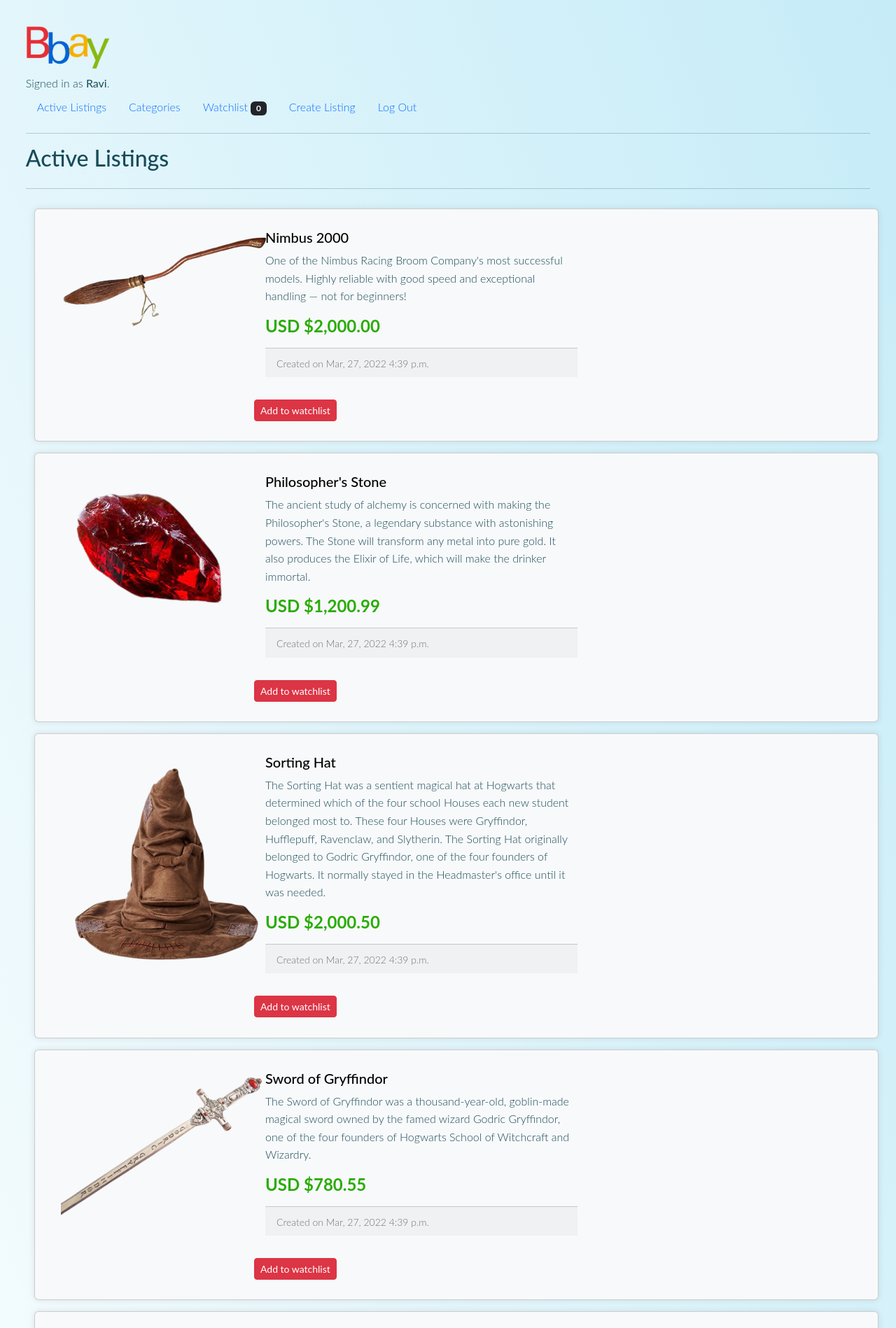
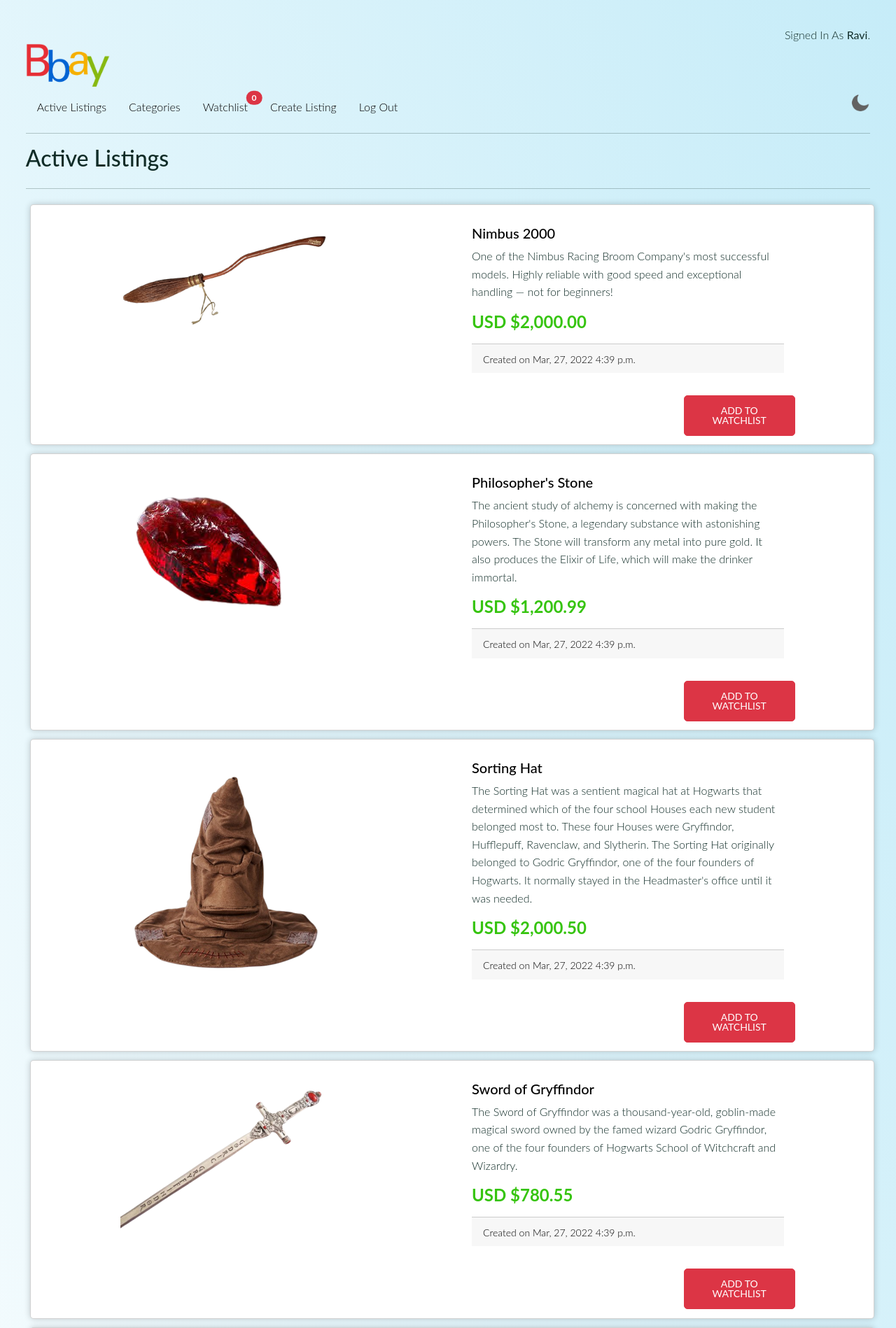
Before and after one commit to rudugampola/BBay-Auction, a Django app: page /listings in a window 1280 px wide. Shown: the top 1898 px of the page at 70% size. Run offline with Django 3.2, Linux system fonts and the light colour scheme; a user stored in the database is signed in; data comes from the database, SQL or seed files in the repository; both versions use the stored data as it was after the commit; data that the repository does not hold is empty.

Commit message:
Updated css, dark/light mode, search bar, alerts

```diff
--- a/auctions/static/css/styles.css
+++ b/auctions/static/css/styles.css
@@ -1,16 +1,57 @@
-/* body {
-    padding: 100px;
-} */
+*,
+*::before,
+*::after {
+    box-sizing: border-box;
+}
 
-.body {
-    /*rgb(198, 236, 248)  */
-    background: linear-gradient(to left bottom, rgb(198, 236, 248), rgb(255, 255, 255));
-    /* background: #f08725; */
-    color: #184b5a;
+:root {
+    --clr-light: linear-gradient(to left bottom, rgb(198, 236, 248), rgb(255, 255, 255));
+    --clr-dark: #102c27;
+    --clr-primary: white;
+    --clr-secondary: #c3fcf2;
+    --clr-accent: black;
+    --price-color: #36c40f;
+
+    --foreground: var(--clr-dark);
+    --background: var(--clr-light);
+}
+
+#icon {
+    width: 30px;
+    cursor: pointer;
+}
+
+.darkmode {
+    --clr-light: white;
+    --clr-dark: #696d6c;
+    --clr-primary: grey;
+    --clr-secondary: #00100d;
+    --clr-accent: white;
+    --price-color: white;
+
+    --foreground: var(--clr-light);
+    --background: var(--clr-dark);
+}
+
+.card {
+    margin: 0.5%;
+    padding: 1%;
+    width: 100%;
+    /* border: 1px solid var(--clr-secondary); */
+    border-radius: 5px;
+    background-color: var(--clr-primary);
+    /* add a shadow */
+    box-shadow: 0 0 10px 0 rgba(0, 0, 0, 0.2);
+    display: flex;
+}
+
+body {
+    background: var(--background);
+    color: var(--foreground);
+    line-height: 1.6;
     margin: 1%;
     font-size: 16px;
     height: 100%;
-    line-height: 1.6;
     font-weight: 300;
     font-family: 'Lato', sans-serif;
     padding: 1.5rem;
@@ -24,10 +65,47 @@
     flex-direction: column;
 }
 
+.btn {
+    padding: 1em 2em;
+    text-decoration: none;
+    text-transform: uppercase;
+    border-radius: 5px;
+    position: relative;
+    display: inline-block;
+    line-height: 1;
+}
+
+
+.btn-secondary {
+    background: var(--foreground);
+    color: var(--background);
+    /* border: currentColor solid 2px; */
+}
+
+.btn-accent {
+    background: var(--clr-accent);
+    color: var(--foreground);
+}
+
+.btn::after {
+    content: "";
+    position: absolute;
+    width: 100%;
+    height: 100%;
+    left: -4px;
+    top: 4px;
+    border-radius: inherit;
+    z-index: -1;
+}
+
+.footer_text {
+    text-decoration: none;
+    color: var(--clr-accent);
+}
+
 .link {
     text-decoration: none;
-    color: black;
-    /* Hover effects */
+    color: var(--clr-accent);
     transition: all 0.3s ease-in-out;
     -webkit-transition: all 0.3s ease-in-out;
     -moz-transition: all 0.3s ease-in-out;
@@ -36,8 +114,7 @@
 }
 
 .link:hover {
-    color: #2706e0;
-    /* pop */
+    color: var(--clr-accent);
     transform: scale(1.1);
     -webkit-transform: scale(1.1);
     -moz-transform: scale(1.1);
@@ -51,10 +128,19 @@
     /* object-fit: cover; */
 }
 
-img {
-    width: 350px;
-    height: 200px;
-    /* padding-top: 100px */
+.item_image {
+    width: auto;
+    height: 100;
+    object-fit: cover;
+    padding: 5%;
+    padding-left: 20%;
+}
+
+.listing_image {
+    /* width: auto; */
+    object-fit: cover;
+    padding-left: 20%;
+    /* padding-top: 5px; */
 }
 
 .cover {
@@ -62,28 +148,7 @@ img {
     object-position: center;
 }
 
-.contain {
-    object-fit: contain;
-}
-
-.card-img-top {
-    width: 100%;
-    height: 15vw;
-    object-fit: cover;
-}
-
 .price {
-    color: #29ac05;
+    color: var(--price-color);
     font-weight: 700;
 }
-
-.card {
-    margin: 1%;
-    padding: 1%;
-    width: 100%;
-    height: 100%;
-    border: 1px solid #184b5a;
-    border-radius: 5px;
-    background-color: #fff;
-    box-shadow: 0 0 10px rgba(0, 0, 0, 0.1);
-}
--- a/auctions/templates/auctions/categories.html
+++ b/auctions/templates/auctions/categories.html
@@ -5,6 +5,7 @@
     {% for category in all_categories %}
     <div class="col-sm-4">
       <div class="card">
+
         <div class="card-body">
           <h5 class="card-title d-flex justify-content-center">
             <a class="link" href="{% url 'categories' %}?category={{category.id}}"
--- a/auctions/templates/auctions/layout.html
+++ b/auctions/templates/auctions/layout.html
@@ -4,23 +4,41 @@
 <html lang="en">
   <head>
     <title>{% block title %}Auctions{% endblock %}</title>
-        <meta name="viewport" content="width=device-width, initial-scale=1">
+    <meta name="viewport" content="width=device-width, initial-scale=1" />
     <script src="https://code.jquery.com/jquery-3.4.1.min.js"></script>
     <script src="https://cdnjs.cloudflare.com/ajax/libs/popper.js/1.14.7/umd/popper.min.js"></script>
-        <script src="https://cdn.jsdelivr.net/npm/bootstrap@5.2.2/dist/js/bootstrap.bundle.min.js" integrity="sha384-OERcA2EqjJCMA+/3y+gxIOqMEjwtxJY7qPCqsdltbNJuaOe923+mo//f6V8Qbsw3" crossorigin="anonymous"></script>
-        <link href="{% static 'css/styles.css' %}/" rel="stylesheet">
-        <link rel="stylesheet" href="https://cdn.jsdelivr.net/npm/bootstrap@5.2.2/dist/css/bootstrap.min.css" integrity="sha384-Zenh87qX5JnK2Jl0vWa8Ck2rdkQ2Bzep5IDxbcnCeuOxjzrPF/et3URy9Bv1WTRi" crossorigin="anonymous">
-        <link rel="icon" href="{% static 'img/bbay.ico' %}/">
+    <script
+      src="https://cdn.jsdelivr.net/npm/bootstrap@5.2.2/dist/js/bootstrap.bundle.min.js"
+      integrity="sha384-OERcA2EqjJCMA+/3y+gxIOqMEjwtxJY7qPCqsdltbNJuaOe923+mo//f6V8Qbsw3"
+      crossorigin="anonymous"
+    ></script>
+    <link
+      rel="stylesheet"
+      href="https://cdn.jsdelivr.net/npm/bootstrap@5.2.2/dist/css/bootstrap.min.css"
+      integrity="sha384-Zenh87qX5JnK2Jl0vWa8Ck2rdkQ2Bzep5IDxbcnCeuOxjzrPF/et3URy9Bv1WTRi"
+      crossorigin="anonymous"
+    />
+    <link href="{% static 'css/styles.css' %}/" rel="stylesheet" />
+
+
+    <link rel="icon" href="{% static 'img/bbay.ico' %}/" />
   </head>
+
   <body class="body">
-        <h1><a class="link" href="{% url 'index' %}"><img class= "logo_img" src= "{% static 'img/bbay.png' %}/"></a></h1>
-        <div>
+    <div class="ms-auto">
         {% if user.is_authenticated %}
-                Signed in as <strong>{{ user.username }}</strong>.
+            Signed In As <strong>{{ user.username }}</strong>.
         {% else %}
-                Not signed in.
+            Not Signed In.
         {% endif %}
     </div>
+    <h1>
+      <a class="link" href="{% url 'index' %}"
+        ><img class="logo_img" src="{% static 'img/bbay.png' %}/"
+      /></a>
+    </h1>
+
+
     <ul class="nav">
       <li class="nav-item">
         <a class="nav-link link" href="{% url 'listings' %}">Active Listings</a>
@@ -30,8 +48,11 @@
       </li>
       {% if user.is_authenticated %}
       <li class="nav-item">
-                    <a class="nav-link link" href="{% url 'watchlist' %}">Watchlist
-                        <span class="position-relative badge bg-dark text-light">{{ request.session.watchlist_count }}</span>
+        <a class="nav-link link" href="{% url 'watchlist' %}"
+          >Watchlist
+          <span style= "margin-left: 9px" class="position-absolute top-10 start-30 translate-middle badge rounded-pill bg-danger"
+            >{{ request.session.watchlist_count }}
+          </span>
         </a>
       </li>
       <li class="nav-item">
@@ -48,9 +69,39 @@
         <a class="nav-link link" href="{% url 'register' %}">Register</a>
       </li>
       {% endif %}
+      {% comment %} send the last item to the right corner {% endcomment %}
+      <li class="nav-item ms-auto">
+        <img src="{% static 'img/moon.png' %}/" id="icon">
+    </li>
     </ul>
-        <hr>
-        {% block body %}
-        {% endblock %}
+    <hr />
+    {% block body %} {% endblock %}
   </body>
+
+  {% comment %} Make the footer appear at the bottom of the page {% endcomment %}
+  <footer class="footer_text">
+    <br>
+    <div class="footer">
+      <p class="text-center">
+        <a class="footer_text" href="{% url 'index' %}">Home</a> |
+        <a class="footer_text" href="{% url 'index' %}">About Us</a> |
+        <a class="footer_text" href="{% url 'index' %}">FAQ</a>
+      </p>
+        <p class="text-center footer_text">©Ravindu Udugampola 2022</p>
+    </div>
+  </footer>
+
+
 </html>
+
+<script>
+    var icon = document.getElementById("icon");
+    icon.onclick = function() {
+        document.body.classList.toggle("darkmode");
+        if (document.body.classList.contains("darkmode")) {
+            icon.src = "{% static 'img/sun.svg' %}/";
+        } else {
+            icon.src = "{% static 'img/moon.svg' %}/";
+        }
+    }
+</script>
--- a/auctions/templates/auctions/listings.html
+++ b/auctions/templates/auctions/listings.html
@@ -8,17 +8,12 @@
 {% endif %}
 
 <hr />
-
-<div class="flex">
-
     {% for listing in listings %}
-            <div class="card bg-light" style="width: 100%; height: auto;">
+            <div class="listings card">
                 <div class="row no-gutters">
-
-                    <div class="col-sm-3">
-                        <img class="card-img-top" style="width: auto; height: auto; padding: 25px 25px 25px 25px;" src="{{ listing.image.url }}" alt="Image" />
+                    <div class="col-sm-6">
+                        <img class="item_image" class="card-img-top" src="{{ listing.image.url }}" alt="Image" />
                     </div>
-
                     <div class="col-sm-5">
                         <div class="card-body">
                             <a href="{% url 'listing' listing.id %}" class="link">
@@ -31,17 +26,16 @@
                                     <h4 class="card-title price">USD ${{ listing.bid_current |floatformat:2|intcomma}}</h4>
                                 {% endif %}
                             <p>
-                                <footer class="card-footer text-muted"><small>Created on {{ listing.created_date|date:"M, d, Y g:i a" }}</small></footer>
+                                <footer class="footer_text card-footer"><small>Created on {{ listing.created_date|date:"M, d, Y g:i a" }}</small></footer>
                             <p>
                         </div>
 
-                        <div class="col-sm-5">
+                        <div class="col-sm-4 ms-auto">
                             {% if user.is_authenticated %}
                                 <a class="btn btn-danger btn-sm" href="{% url 'update_watchlist' listing.id 'listings' %}" role="button">
                             {% else %}
                                 <a href="{% url 'login' %}" class="card-link">
                             {% endif %}
-
 
 
                             {% if user.is_authenticated %}
@@ -53,15 +47,10 @@
                             {% endif %}
 
                             </a>
-                            <p>
                         </div>
-
                     </div>
                 </div>
             </div>
-            <p>
     {% endfor %}
 
-</div>
-
 {% endblock %}
--- a/auctions/templates/auctions/register.html
+++ b/auctions/templates/auctions/register.html
@@ -5,7 +5,7 @@
     <h2>Register</h2>
 
     {% if message %}
-        <div class="alert alert-danger col-2" role="alert">
+        <div class="alert alert-danger d-flex align-items-center" role="alert">
             {{ message }}
         </div>
     {% endif %}
--- a/auctions/urls.py
+++ b/auctions/urls.py
@@ -1,13 +1,17 @@
 from django.urls import path
 from django.conf import settings
 from django.conf.urls.static import static
-
 
 from . import views
 
 urlpatterns = [
     path("", views.index, name="index"),
+    path("search", views.search, name="search"),
     path("listings", views.listings, name="listings"),
+    path("delete_listing/<int:listing_id>",
+         views.delete_listing, name="delete_listing"),
+    path("edit_listing/<int:listing_id>",
+         views.edit_listing, name="edit_listing"),
     path("login", views.login_view, name="login"),
     path("logout", views.logout_view, name="logout"),
     path("register", views.register, name="register"),
--- a/auctions/views.py
+++ b/auctions/views.py
@@ -9,6 +9,8 @@ from django.contrib import messages
 from .models import User, Listing, Bid, Category, Comment
 
 from django.contrib.auth.decorators import login_required
+
+# TODO - Editing a Listing
 
 
 class NewBidForm(forms.ModelForm):
@@ -69,6 +71,29 @@ def listing(request, listing_id):
     })
 
 
+def delete_listing(request, listing_id):
+    listing = Listing.objects.get(id=listing_id)
+
+    if request.user == listing.creator:
+        listing.delete()
+        return HttpResponseRedirect(reverse("listings"))
+    else:
+        return HttpResponseRedirect(reverse("listing", args=[listing_id]))
+
+
+def edit_listing(request, listing_id):
+    pass
+
+
+def search(request):
+    query = request.GET.get('q')
+    listings = Listing.objects.filter(title__icontains=query, active=True)
+    return render(request, "auctions/listings.html", {
+        "listings": listings,
+        "title": "Search Results"
+    })
+
+
 def categories(request):
     all_categories = Category.objects.all()
     category_id = request.GET.get("category", None)
@@ -81,7 +106,7 @@ def categories(request):
     else:
         return render(request, "auctions/listings.html", {
             "listings": listings,
-            "title": "Active Listings"
+            "title": Category.objects.get(id=category_id)
         })
 
 
```
Also changed, not shown: auctions/templates/auctions/create.html (+4 -15 lines), auctions/templates/auctions/index.html (+20 -7 lines), auctions/templates/auctions/listing.html (+35 -18 lines), auctions/admin.py (line endings or trailing spaces), auctions/migrations/0002_alter_comment_created_date_and_more.py, auctions/migrations/0003_alter_comment_created_date_and_more.py (added), auctions/static/img/moon.png (added), auctions/static/img/moon.svg (added), auctions/static/img/sun.png (added), auctions/static/img/sun.svg (added), db.sqlite3, media/upload/placeholder.png (added). Lines whose indentation alone changed are shown as unchanged.
